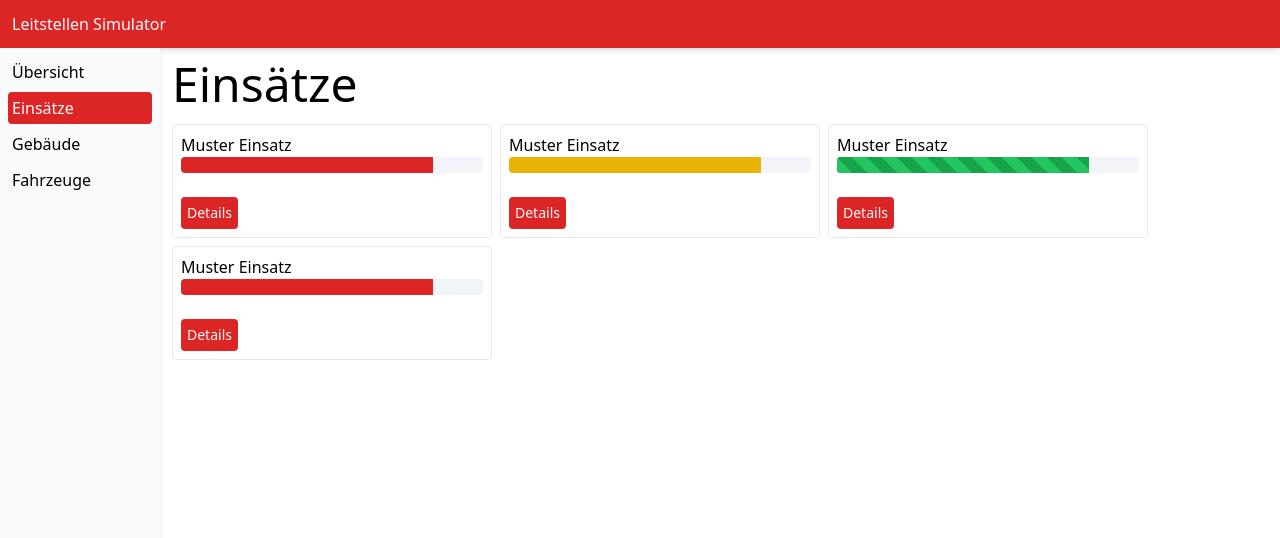
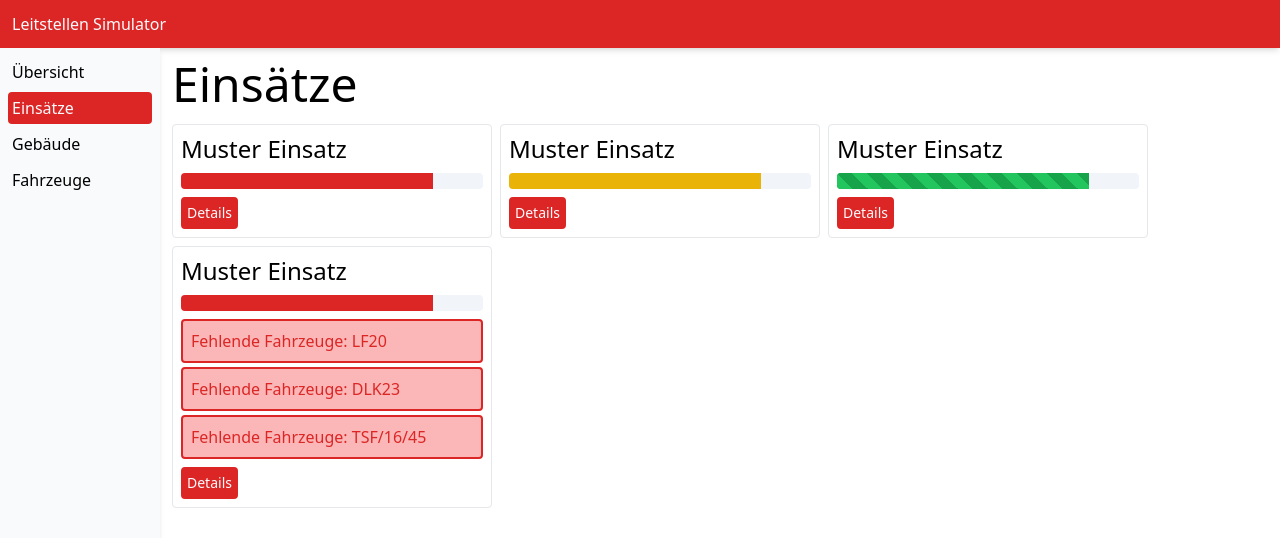
Before and after one commit to LeitstellenSimulator/game, a Nuxt app: page /missions in a window 1280 px wide. Shown: the top 538 px of the page. Built offline with nearby package versions, Linux system fonts and the light colour scheme.

Commit message:
Mission view

```diff
--- a/components/MissionCard.vue
+++ b/components/MissionCard.vue
@@ -1,14 +1,28 @@
 <template>
   <base-card class="mission-card">
-    <p>{{ mission.name }}</p>
+    <div>
+      <h3>{{ mission.name }}</h3>
       <base-progress
         :max="mission.duration"
         :value="mission.current"
         :animate="makeAnimate()"
         :variant="makeVariant()"
       />
-    <br />
-    <base-button size="sm">Details</base-button>
+    </div>
+
+    <div v-if="mission.messages.length > 0" class="alerts">
+      <base-alert
+        v-for="(message, i) of mission.messages"
+        :key="`${mission.id}-${i}`"
+        :variant="makeMessageVariant(message)"
+      >
+        <p>{{ message.message }}</p>
+      </base-alert>
+    </div>
+
+    <base-button size="sm" class="w-fit">
+      <nuxt-link :to="`/missions/${mission.id}`">Details</nuxt-link>
+    </base-button>
   </base-card>
 </template>
 
@@ -16,6 +30,8 @@
 import { defineComponent } from "vue";
 import { MissionState } from "~/enums/MissionState";
 import { Mission } from "~/types/mission";
+import { MissionMessageType } from "~/enums/MissionMessageType";
+import BaseButton from "~/components/baseComponents/BaseButton.vue";
 
 export default defineComponent({
   name: "MissionCard",
@@ -41,6 +57,9 @@ export default defineComponent({
   },
 
   methods: {
+    BaseButton() {
+      return BaseButton;
+    },
     makeVariant(): String {
       switch (this.mission.state) {
         case MissionState.ALERTED:
@@ -62,12 +81,33 @@ export default defineComponent({
           return false;
       }
     },
+
+    makeMessageVariant(message: any) {
+      switch (message.type) {
+        case MissionMessageType.ERROR:
+          return "primary";
+        case MissionMessageType.HINT:
+          return "warning";
+        case MissionMessageType.SUCCESS:
+          return "success";
+        default:
+          return "secondary";
+      }
+    },
   },
 });
 </script>
 
 <style scoped>
 .mission-card {
-  @apply max-w-sm w-80;
+  @apply max-w-sm w-80 flex flex-col gap-2 justify-between;
+}
+
+h3 {
+  @apply text-2xl mb-2;
+}
+
+.alerts {
+  @apply flex flex-col gap-1;
 }
 </style>
--- /dev/null
+++ b/components/baseComponents/BaseAlert.vue
@@ -0,0 +1,41 @@
+<template>
+  <div class="alert" :class="variant">
+    <slot />
+  </div>
+</template>
+
+<script lang="ts">
+import { defineComponent } from "vue";
+
+export default defineComponent({
+  name: "BaseAlert",
+  props: {
+    variant: {
+      type: String,
+      default: "primary",
+    },
+  },
+});
+</script>
+
+<style scoped>
+.alert {
+  @apply border-2 rounded p-2 bg-opacity-50;
+}
+
+.alert.primary {
+  @apply border-red-600 bg-red-400 text-red-600 bg-opacity-50;
+}
+
+.alert.secondary {
+  @apply border-slate-600 bg-slate-400 text-slate-600 bg-opacity-50;
+}
+
+.alert.warning {
+  @apply border-yellow-600 bg-yellow-400 text-yellow-600 bg-opacity-50;
+}
+
+.alert.success {
+  @apply border-green-600 bg-green-400 text-green-600 bg-opacity-50;
+}
+</style>
--- /dev/null
+++ b/pages/missions/_id/index.vue
@@ -0,0 +1,13 @@
+<template>
+  <div>{{ $route.params.id }}</div>
+</template>
+
+<script lang="ts">
+import { defineComponent } from "vue";
+
+export default defineComponent({
+  name: "index",
+});
+</script>
+
+<style scoped></style>
--- a/pages/missions/index.vue
+++ b/pages/missions/index.vue
@@ -36,12 +36,7 @@ export default defineComponent({
           name: "Muster Einsatz",
           duration: 3600,
           current: 3000,
-          messages: [
-            {
-              type: MissionMessageType.ERROR,
-              message: "Error",
-            },
-          ],
+          messages: [],
         },
         {
           id: "00000000-0000-0000-0000-000000000002",
@@ -49,12 +44,7 @@ export default defineComponent({
           name: "Muster Einsatz",
           duration: 3600,
           current: 3000,
-          messages: [
-            {
-              type: MissionMessageType.HINT,
-              message: "Hint",
-            },
-          ],
+          messages: [],
         },
         {
           id: "00000000-0000-0000-0000-000000000003",
@@ -64,8 +54,16 @@ export default defineComponent({
           current: 3000,
           messages: [
             {
-              type: MissionMessageType.SUCCESS,
-              message: "Success",
+              type: MissionMessageType.ERROR,
+              message: "Fehlende Fahrzeuge: LF20",
+            },
+            {
+              type: MissionMessageType.ERROR,
+              message: "Fehlende Fahrzeuge: DLK23",
+            },
+            {
+              type: MissionMessageType.ERROR,
+              message: "Fehlende Fahrzeuge: TSF/16/45",
             },
           ],
         },
```
Also changed, not shown: .eslintrc.js. Lines whose indentation alone changed are shown as unchanged.
